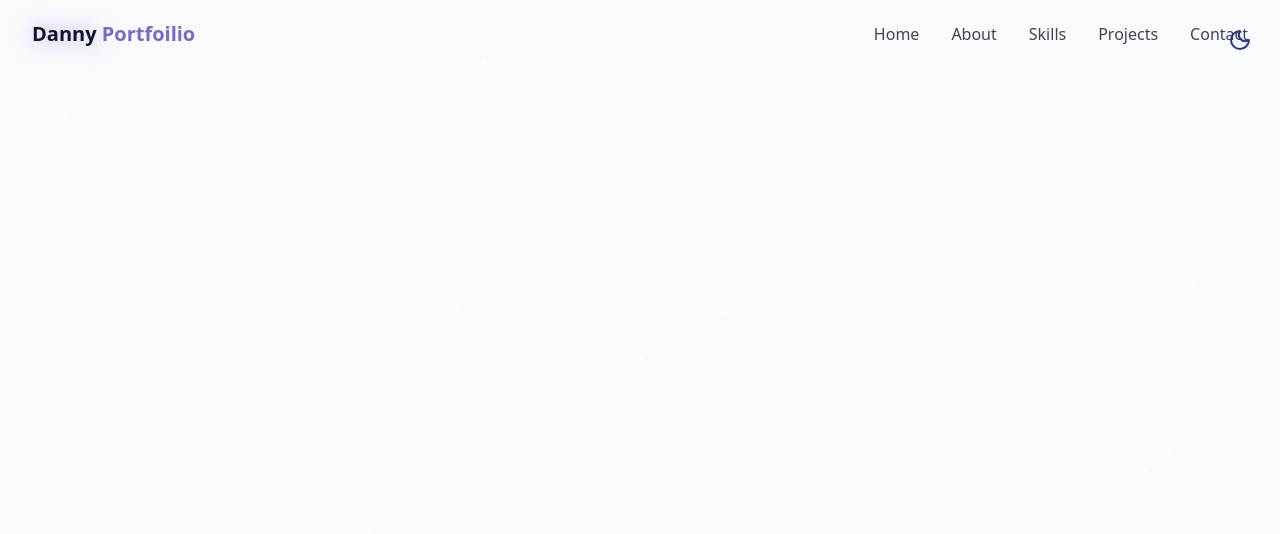
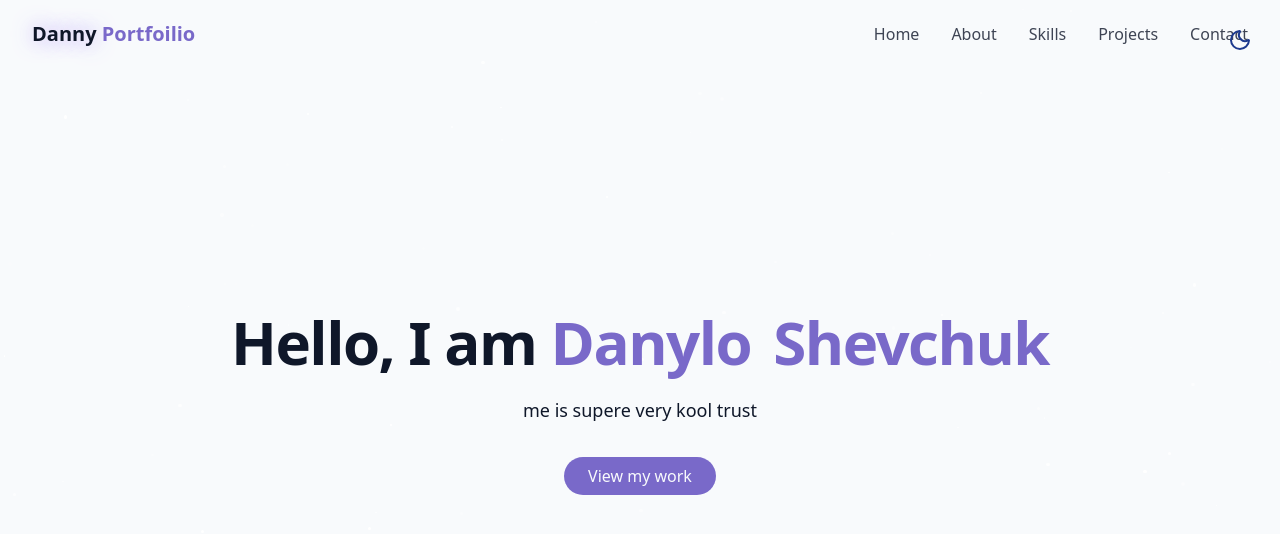
Before and after one commit to DannySommar/dannysommar.github.io, a React (Vite) app: page / in a window 1280 px wide. Shown: the top 534 px of the page. Built offline with nearby package versions, Linux system fonts and the light colour scheme.

Commit message:
added hero section, fixed eyebleach refreshes

```diff
--- a/src/App.jsx
+++ b/src/App.jsx
@@ -1,11 +1,12 @@
 import Navbar from './components/Navbar';
 import About from './components/About';
+import HeroSection from './components/HeroSection';
 import ThemeToggle from './components/ThemeToggle';
 import Background from './components/Background';
 
 function App() {
   return (
-    <>
+    <div className="min-h-screen bg-background text-foreground overflow-x-hidden">
       <ThemeToggle />
 
       <Background />
@@ -13,11 +14,13 @@ function App() {
       <Navbar />
 
 
-      {/* <About /> */}
+      <main>
+        <HeroSection />
+      </main>
 
 
       {/* {footer} */}
-    </>
+    </div>
   )
 }
 
--- /dev/null
+++ b/src/components/HeroSection.jsx
@@ -0,0 +1,29 @@
+
+
+export default function HeroSection () {
+    return (
+        <section id="hero" className="relative min-h-screen flex flex-col items-center justify-center px-4">
+            <div className="container max-w-4xl mx-auto text-center z-10">
+                <div className="space-y-6">
+                    <h1 className="text-4xl md:text-6xl font-bold tracking-tight">
+                        <span className="opacity-0 animate-fade-in">Hello, I am</span>
+                        <span className="text-primary opacity-0 animate-fade-in-delay-1"> Danylo</span>
+                        <span className="text-primary ml-2 opacity-0 animate-fade-in-delay-2"> Shevchuk</span>
+                    </h1>
+
+                    <p className="text-lg mg:text-xl max-w-2xl mx-auto opacity-0 animate-fade-in-delay-3">
+                        me is supere very kool trust
+                    </p>
+
+                    <div className="pt-4 opacity-0 animate-fade-in-delay-4">
+                        <a href="#projects" className="cosmic-button">
+                            View my work
+                        </a>
+                    </div>
+
+                </div>
+
+            </div>
+        </section>
+    )
+}
--- a/src/index.css
+++ b/src/index.css
@@ -5,6 +5,24 @@
   --color-background: hsl(var(--background));
   --color-foreground: hsl(var(--foreground));
   --color-primary: hsl(var(--primary));
+  --color-primary-foreground: hsl(var(--primary-foreground));
+
+  --animate-fade-in: fade-in 0.7s ease-out forwards;
+  --animate-fade-in-delay-1: fade-in 0.7s ease-out 0.2s forwards;
+  --animate-fade-in-delay-2: fade-in 0.7s ease-out 0.4s forwards;
+  --animate-fade-in-delay-3: fade-in 0.7s ease-out 0.6s forwards;
+  --animate-fade-in-delay-4: fade-in 0.7s ease-out 0.8s forwards;
+
+  @keyframes fade-in {
+    from {
+      opacity: 0;
+      transform: translateY(20px);
+    }
+    to {
+      opacity: 1;
+      transform: translateY(0);
+    }
+  }
 }
 
 @layer base {
@@ -13,6 +31,7 @@
     --foreground: 222 47% 11%;
     --border: 214 32% 91%;
     --primary: 250 47% 60%;
+    --primary-foreground: 210 40% 98%;
   }
 
   .dark {
@@ -20,6 +39,7 @@
     --foreground: 213 31% 91%;
     --border: 217 33% 20%;
     --primary: 250 65% 65%;
+    --primary-foreground: 213 31% 91%;
   }
 
   * {
@@ -62,6 +82,12 @@
   text-shadow: 0 0 20px rgba(167, 139, 250, 0.8);
 }
 
+@utility cosmic-button {
+  @apply px-6 py-2 rounded-full bg-primary text-primary-foreground font-medium
+         transition-all duration-300 hover:shadow-[0_0_10px_rgba(139,92,246,0.5)]
+         hover:scale-105 active:scale-95;
+}
+
 #root {
   max-width: 100%;
   margin: 0 auto;
```
